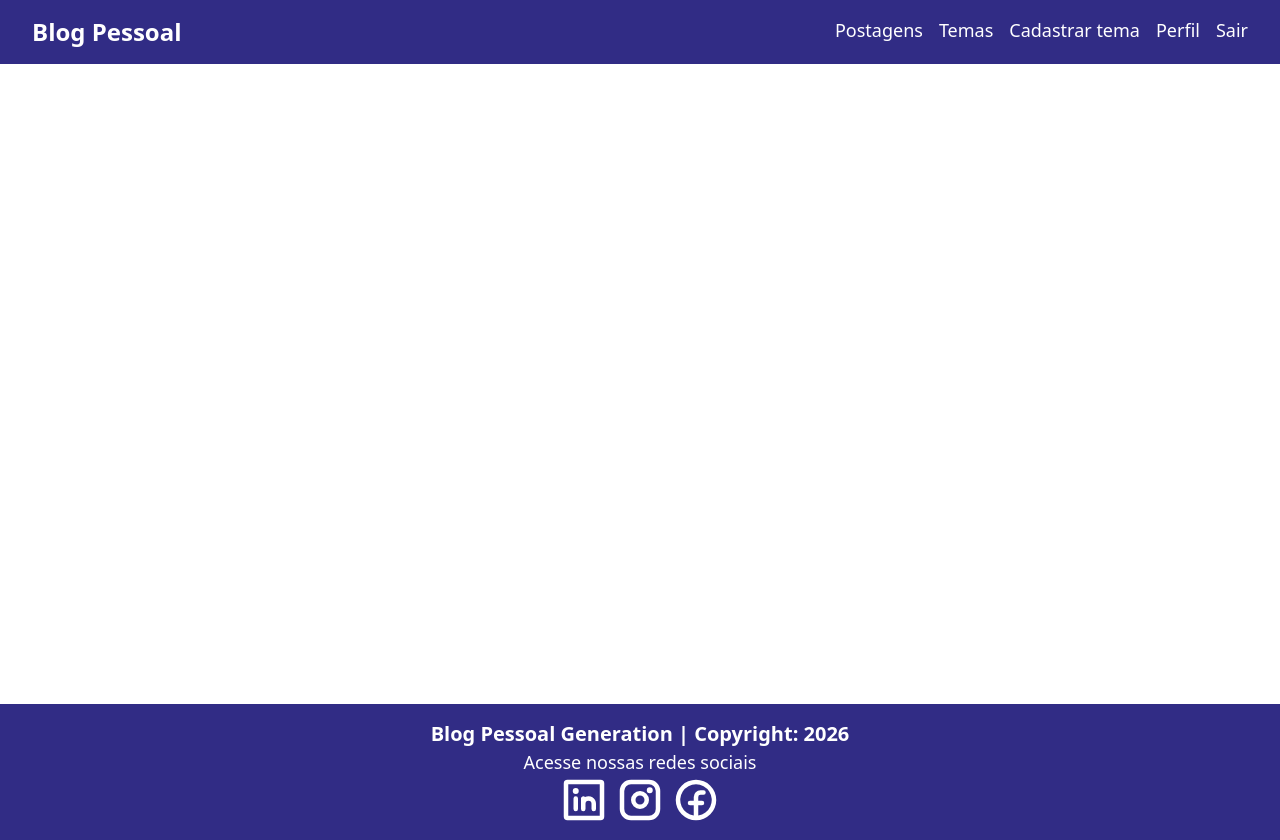
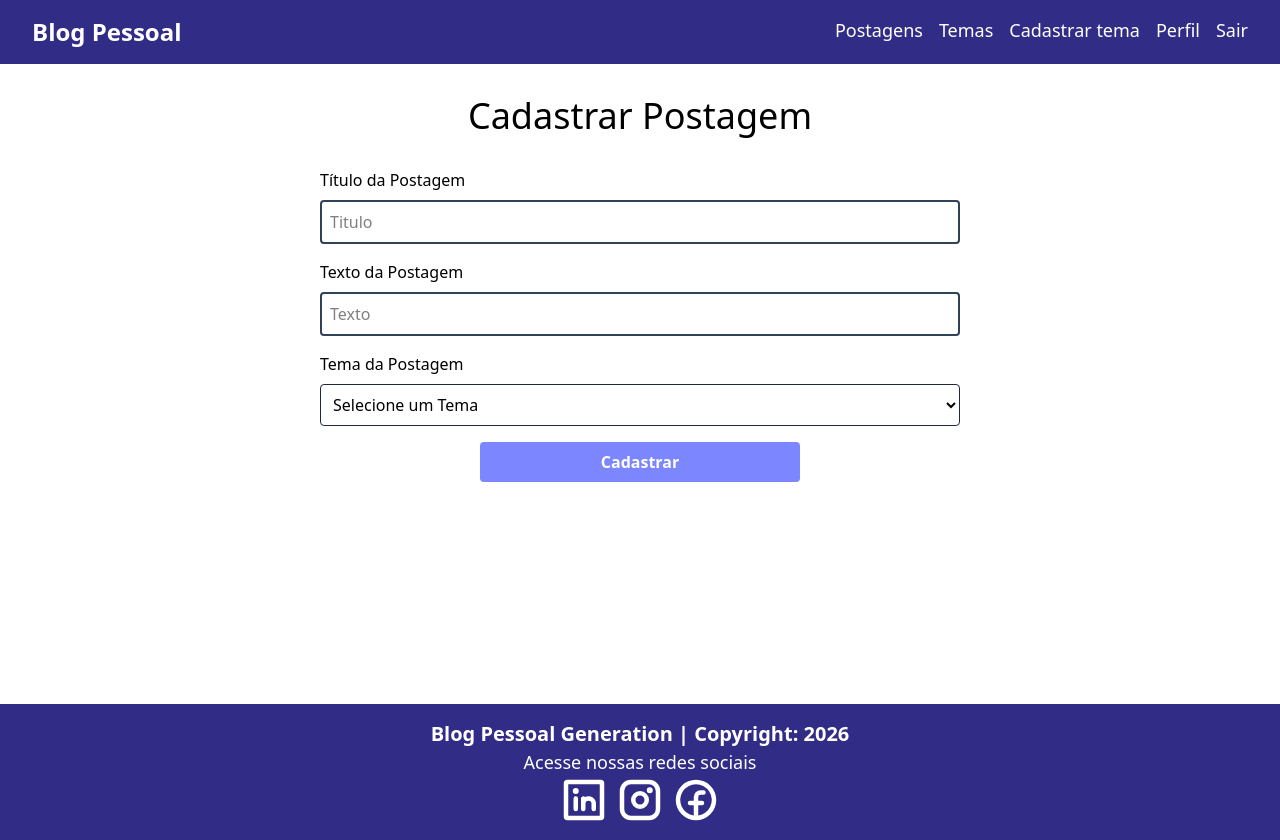
Before and after one commit to Keven-Costa/front-end-blog-pessoal, a React (Vite) app: page /cadastrarpostagem in a window 1280 px wide. Built offline with nearby package versions, Linux system fonts and the light colour scheme.

Commit message:
Construção dos Componentes FormPostagem e ModalPostagem

```diff
--- a/package.json
+++ b/package.json
@@ -17,6 +17,7 @@
     "react-dom": "^19.2.0",
     "react-router-dom": "^7.12.0",
     "react-spinners": "^0.17.0",
+    "reactjs-popup": "^2.0.6",
     "tailwindcss": "^4.1.18"
   },
   "devDependencies": {
--- a/src/App.tsx
+++ b/src/App.tsx
@@ -9,6 +9,7 @@ import { AuthProvider } from './contexts/AuthContext'
 import Cadastro from './pages/cadastro/Cadastro'
 import Home from './pages/home/Home'
 import Login from './pages/login/Login'
+import FormPostagem from './components/postagem/formpostagem/FormPostagem'
 
 function App() {
 	return (
@@ -26,6 +27,8 @@ function App() {
 							<Route path="/editartema/:id" element={<FormTema />} />
 							<Route path="/deletartema/:id" element={<DeletarTema />} />
 							<Route path="/postagens" element={<ListaPostagens />} />
+							<Route path="/cadastrarpostagem" element={<FormPostagem />} />
+							<Route path="/editarpostagem/:id" element={<FormPostagem />} />
 						</Routes>
 					</div>
 					<Footer />
--- /dev/null
+++ b/src/components/postagem/formpostagem/FormPostagem.tsx
@@ -0,0 +1,50 @@
+function FormPostagem() {
+    return (
+        <div className="container flex flex-col mx-auto items-center">
+            <h1 className="text-4xl text-center my-8">Cadastrar Postagem</h1>
+
+            <form className="flex flex-col w-1/2 gap-4">
+                <div className="flex flex-col gap-2">
+                    <label htmlFor="titulo">Título da Postagem</label>
+                    <input
+                        type="text"
+                        placeholder="Titulo"
+                        name="titulo"
+                        required
+                        className="border-2 border-slate-700 rounded p-2"
+                    />
+                </div>
+                <div className="flex flex-col gap-2">
+                    <label htmlFor="titulo">Texto da Postagem</label>
+                    <input
+                        type="text"
+                        placeholder="Texto"
+                        name="texto"
+                        required
+                        className="border-2 border-slate-700 rounded p-2"
+                    />
+                </div>
+                <div className="flex flex-col gap-2">
+                    <p>Tema da Postagem</p>
+                    <select name="tema" id="tema" className='border p-2 border-slate-800 rounded' >
+                        <option value="" selected disabled>Selecione um Tema</option>
+
+                        <>
+                            <option>tema1</option>
+                        </>
+
+                    </select>
+                </div>
+                <button
+                    type='submit'
+                    className='rounded disabled:bg-slate-200 bg-indigo-400 hover:bg-indigo-800
+                               text-white font-bold w-1/2 mx-auto py-2 flex justify-center'
+                >
+                    Cadastrar
+                </button>
+            </form>
+        </div>
+    );
+}
+
+export default FormPostagem;
--- /dev/null
+++ b/src/components/postagem/modalpostagem/ModalPostagem.tsx
@@ -0,0 +1,28 @@
+import Popup from 'reactjs-popup';
+
+import 'reactjs-popup/dist/index.css';
+import FormPostagem from '../formpostagem/FormPostagem';
+
+function ModalPostagem() {
+    return (
+        <>
+            <Popup
+                trigger={
+                    <button
+                        className='border rounded px-4 py-2 hover:bg-white hover:text-indigo-800'>
+                        Nova Postagem
+                    </button>
+                }
+                modal
+                contentStyle={{
+                    borderRadius: '1rem',
+                    paddingBottom: '2rem'
+                }}
+            >
+                <FormPostagem />
+            </Popup>
+        </>
+    );
+}
+
+export default ModalPostagem;
--- a/src/pages/home/Home.tsx
+++ b/src/pages/home/Home.tsx
@@ -1,4 +1,5 @@
 import ListaPostagens from "../../components/postagem/listapostagens/ListaPostagens"
+import ModalPostagem from "../../components/postagem/modalpostagem/ModalPostagem"
 
 function Home() {
     return (
@@ -14,11 +15,9 @@ function Home() {
                         </p>
 
                         <div className="flex justify-around gap-4">
-                            <div className='rounded text-white
-                                            border-white border-solid border-2 py-2 px-4'
-                                >
-                                Nova Postagem
-                            </div>
+
+                            <ModalPostagem />
+
                         </div>
                     </div>
 
```
Also changed, not shown: 1 other file (tests, documents, lock files or other folders).
